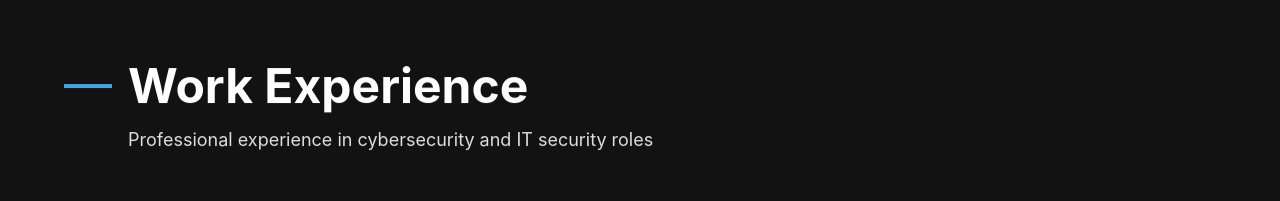
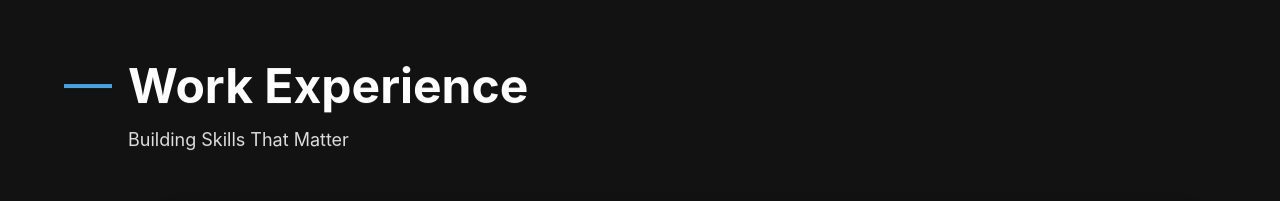
Before and after one commit to rish1keshh/rish1keshh.github.io, a React (Vite) app: page / in a window 1280 px wide. Shown: the part 2440-2641 px from the top of the page. Built offline with nearby package versions, Linux system fonts and the light colour scheme; no server answers.

Commit message:
Update Work Experience subtitle

```diff
--- a/src/sections/WorkExperience.jsx
+++ b/src/sections/WorkExperience.jsx
@@ -38,7 +38,7 @@ const WorkExperience = () => {
     <Section
       id="experience"
       title="Work Experience"
-      subtitle="Professional experience in cybersecurity and IT security roles"
+      subtitle="Building Skills That Matter"
     >
       <div className="relative">
         {/* Timeline line */}
```
